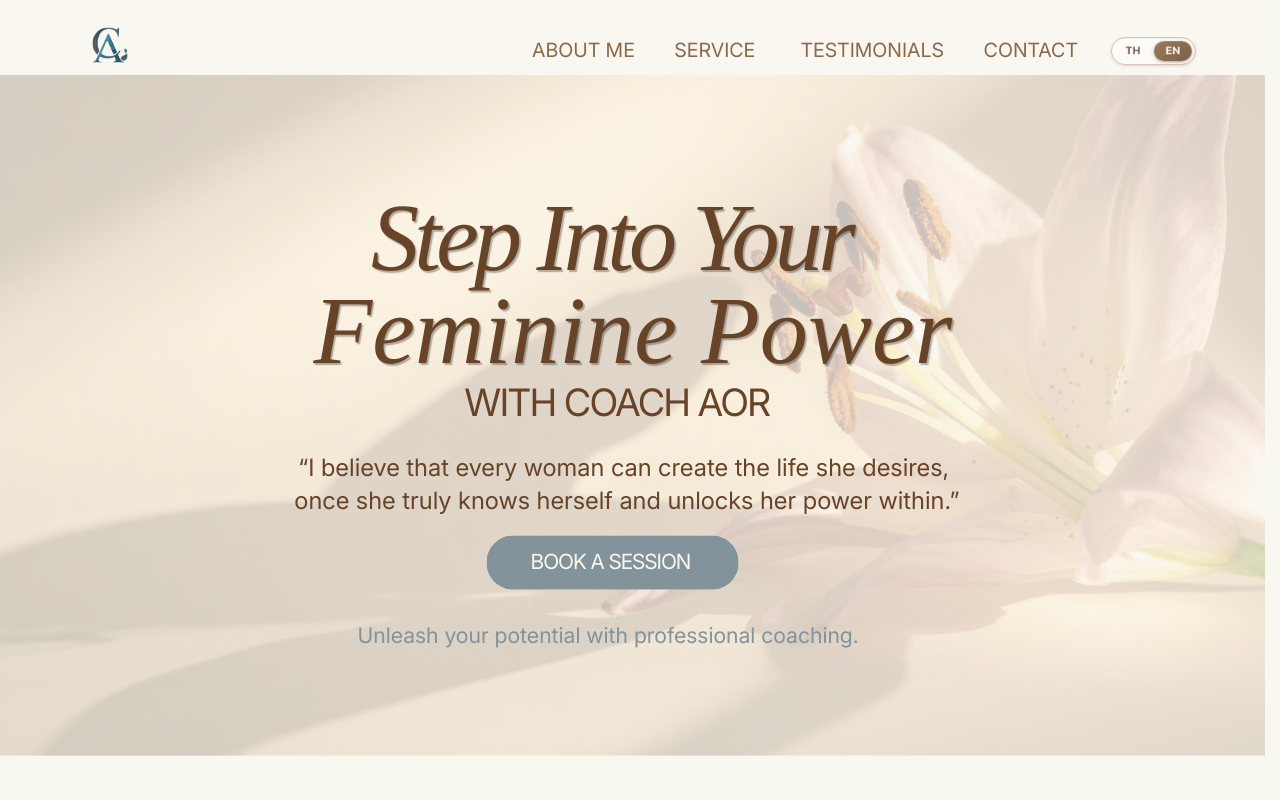
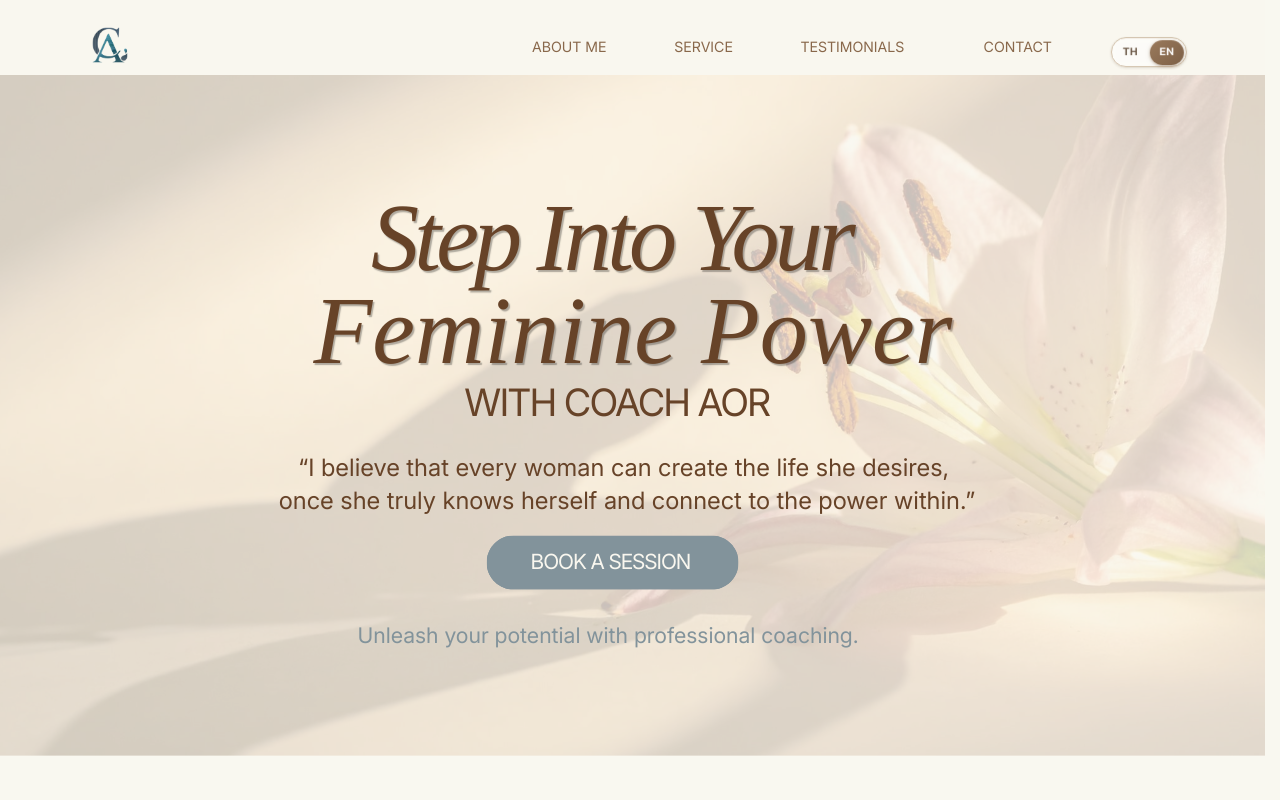
Before and after one commit to stamp44101/coach-aor-ca-site, a Next.js app: page / in a window 1280 px wide. Shown: the top 800 px of the page. Built offline with nearby package versions, Linux system fonts and the light colour scheme; a web font is replaced by a local one.

Commit message:
Round 20 (preview) — desktop nav font 22→16px · TH/EN switcher size+padding rebalanced · hero EN quote: 'unlocks her power' → 'connect to the power' (text from Pat)

```diff
--- a/app/_mobileContent.ts
+++ b/app/_mobileContent.ts
@@ -48,7 +48,7 @@ export const CONTENT: Record<Lang, any> = {
     hero: {
       title: 'Step Into Your Feminine Power',
       with: 'WITH COACH AOR',
-      quote: '“I believe that every woman can create the life she desires, once she truly knows herself and unlocks her power within.”',
+      quote: '“I believe that every woman can create the life she desires, once she truly knows herself and connect to the power within.”',
       cta: 'Book a Session',
       tag: 'Unleash your potential with professional coaching.',
     },
--- a/app/overrides.css
+++ b/app/overrides.css
@@ -25,3 +25,6 @@
 /* Thai-language typography lock-down — Kanit for large, Noto Sans Thai for
    small, defensive against system-font fallback picking a looped Thai face. */
 @import './overrides/thai-typography.css';
+
+/* Round 20 — desktop nav shrink + lang switcher balance (Pat 2026-06-16). */
+@import './overrides/round20.css';
--- /dev/null
+++ b/app/overrides/round20.css
@@ -0,0 +1,19 @@
+/* Round 20 — Pat feedback 2026-06-16. Desktop only (mobile uses MobileSite).
+   1. Decrease desktop nav link font (was 22.13px) so it doesn't dwarf the logo + lang switcher.
+   2. Re-balance the TH/EN switcher so it visually centers with the smaller nav text. */
+
+.clone-desktop section[id="PBhs7JVTV885wPK2"] p[class*="_28USrA"] {
+  --H97cbQ: 16px !important;
+  line-height: 22px !important;
+}
+
+.clone-desktop section[id="PBhs7JVTV885wPK2"] [id$="wzh25rm4PLk"] > div[role="group"] {
+  align-items: center !important;
+  padding: 2px !important;
+}
+
+.clone-desktop section[id="PBhs7JVTV885wPK2"] [id$="wzh25rm4PLk"] a {
+  font-size: 13px !important;
+  line-height: 22px !important;
+  padding: 3px 11px !important;
+}
```
Also changed, not shown: app/clone.html (+1 -1 lines).
